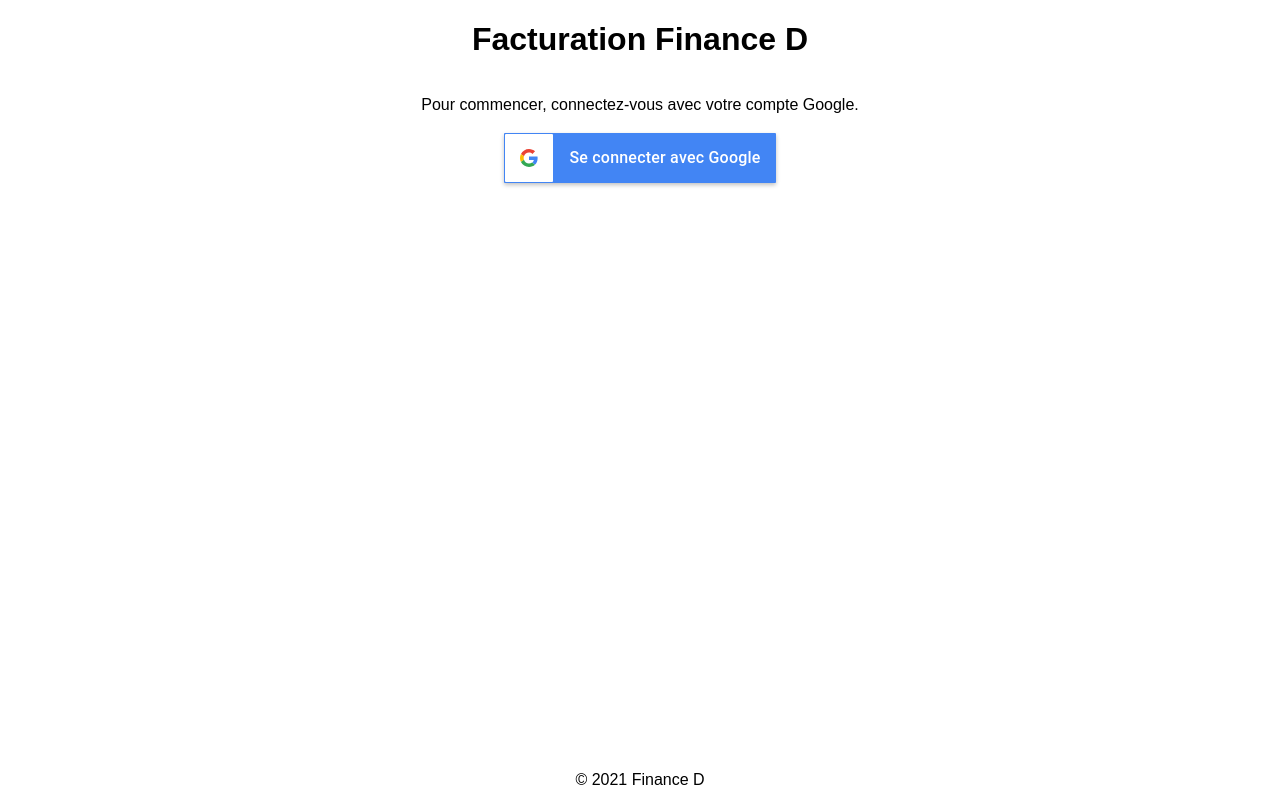
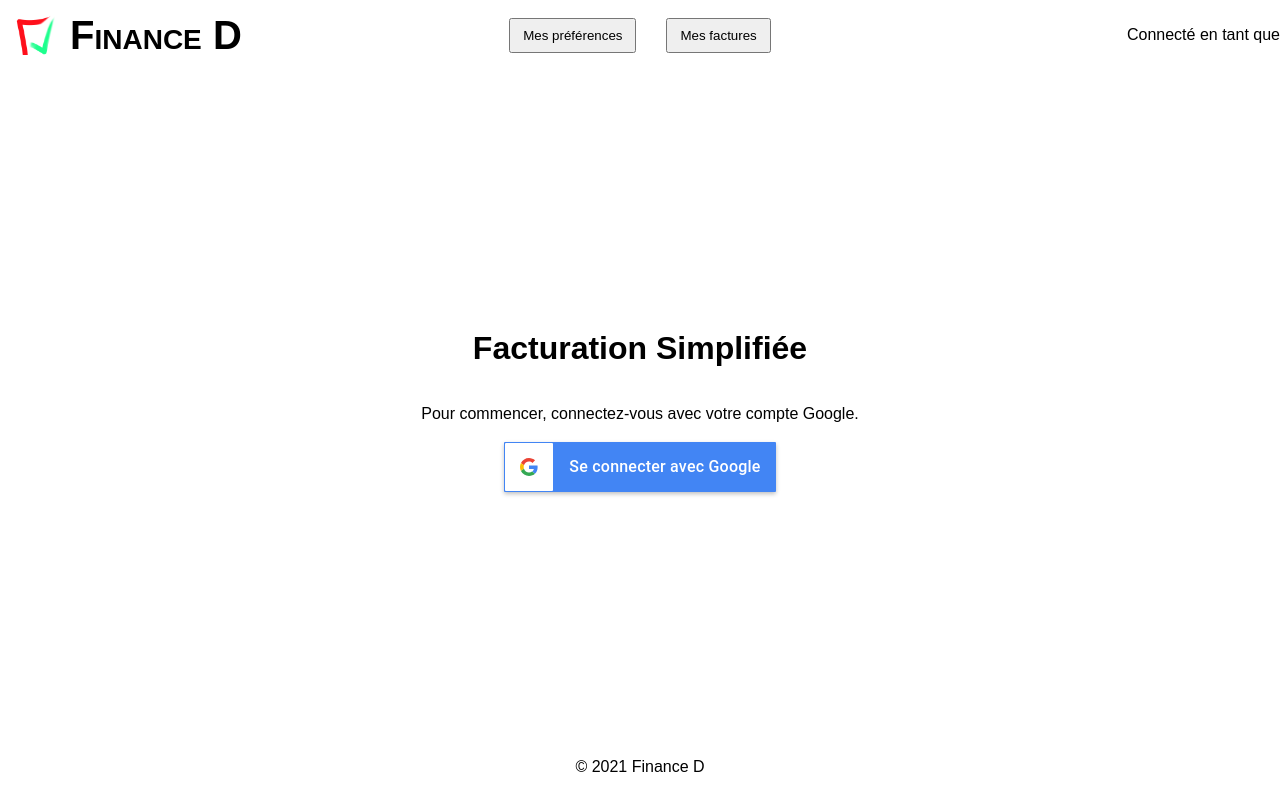
Before and after one commit to idurar/finance-d-invoicing-firebase, a website with bundled scripts: page public/index.html in a window 1280 px wide. Built offline with nearby package versions, Linux system fonts and the light colour scheme; some packages are replaced by stand-ins of ours; no server answers.

Commit message:
Trying to use a css grid for layout because with simple flex its too hard to align correctly and feels out of control.

```diff
--- a/public/index.html
+++ b/public/index.html
@@ -7,12 +7,40 @@
   <meta name='description' content='Web site created using create-snowpack-app' />
   <title>Finance D - Facturation</title>
 </head>
-<body class='flex-col'>
+
+<body>
 <noscript>You need to enable JavaScript to run this app.</noscript>
 <script type='module' src='/dist/index.js'></script>
 
-<div id='whenSignedOut' class='flex-col flex-center'>
-  <h1>Facturation Finance D</h1>
+<header class='no-select'>
+  <div class='header-left fd-logo-container flex-row flex-center'>
+    <img class='fd-logo' src='images/logo.png'
+         alt='' width='40' height='40'
+         style='width: 40px;height: 40px;margin: 15px;'>
+    <span class='fd-logo-text text-no-wrap'
+          style='font-size: 40px;font-weight: bold;font-variant: small-caps;'>
+      Finance D
+    </span>
+  </div>
+  <div class='header-center flex-row flex-center'>
+    <div class='my-preferences'>
+      <button id='my-preferences-btn'>Mes préférences</button>
+    </div>
+    <div class='my-invoices'>
+      <button id='my-invoices-btn'>Mes factures</button>
+    </div>
+  </div>
+  <div class='header-right flex-row flex-center'>
+    <div class='my-account flex-row flex-center'>
+      <p>Connecté en tant que <span id='authUserEmail'></span></p>
+      <button id='signOutBtn' style='display: none;'>Se déconnecter</button>
+    </div>
+  </div>
+</header>
+
+<main class='flex-col flex-center'>
+  <div id='whenSignedOut' class='flex-col flex-center' style='display: none;'>
+    <h1>Facturation Simplifiée</h1>
     <p>Pour commencer, connectez-vous avec votre compte Google.</p>
     <div id='signInBtn' class='googleSignInButton_ no-select'
          style='display: none;height:50px;'>
@@ -43,21 +71,6 @@
   </div>
 
   <div id='whenSignedIn' style='display: none;'>
-  <section id='app-menu__top' class='flex-row flex-space-between'>
-    <div class='flex-row'>
-      <div class='my-preferences'>
-        <button id='my-preferences-btn'>Mes préférences</button>
-      </div>
-      <div class='my-invoices'>
-        <button id='my-invoices-btn'>Mes factures</button>
-      </div>
-    </div>
-    <div class='my-account flex-row flex-center'>
-      <p>Connecté en tant que <span id='authUserEmail'></span></p>
-      <button id='signOutBtn' style='display: none;'>Se déconnecter</button>
-    </div>
-  </section>
-
     <section id='invoice' class='flex-col flex-center'>
       <div class='invoice-top flex-row'>
         <div class='invoice-client-name'>
@@ -82,12 +95,14 @@
       </div>
     </section>
 
-  <section id='app-menu__bottom' class='flex-row flex-center'>
+    <section id='appMenuBottom' class='flex-row flex-center'>
       <div class='save-btn'>
         <button id='save-btn'>ENREGISTRER</button>
       </div>
     </section>
   </div>
+</main>
+
 
 <footer class='flex-col flex-center'>
   <div>© <span id='copyright-year'></span> Finance D</div>
--- a/src/styles/index.css
+++ b/src/styles/index.css
@@ -3,17 +3,52 @@ body {
   font-family: Arial, sans-serif;
   margin: 0;
   padding: 0;
+
   height: 100vh;
-  justify-content: space-between;
+  display: grid;
+  grid-template-columns: 1fr;
+  grid-template-rows: 0.1fr 1fr 0.1fr;
+  grid-template-areas:
+    "header"
+    "main"
+    "footer"
+}
+
+header {
+  grid-area: header;
+  display: grid;
+  grid-template-columns: 1fr 1fr 1fr;
+  grid-template-rows: 70px;
+  grid-template-areas: "left center right";
+}
+
+.header-left {
+  grid-area: left;
+  justify-self: flex-start;
+}
+
+.header-center {
+  grid-area: center;
+}
+
+.header-right {
+  grid-area: right;
+  justify-self: flex-end;
+}
+
+main {
+  grid-area: main;
+  height: 100%;
+}
+
+footer {
+  grid-area: footer;
+  /*width: 100%;*/
+  padding: .67em;
 }
 
 section:not(:first-of-type) {
   margin-top: 50px;
-}
-
-footer {
-  /*width: 100%;*/
-  padding: .67em;
 }
 
 button {
@@ -36,24 +71,33 @@ button {
 .flex-center {
   align-items: center;
   justify-content: center;
+  text-align: center;
 }
 
 .flex-space-between {
   justify-content: space-between;
 }
 
+.flex-wrap {
+  flex-wrap: wrap;
+}
+
 .no-select {
   user-select: none;
 }
 
-#app-menu__top {
-  background-color: #039be5;
+.full-width {
+  width: 100%;
+}
+
+.text-no-wrap {
+  white-space: nowrap;
 }
 
 #invoice {
   background-color: #f0f0f0;
 }
 
-#app-menu__bottom {
+#appMenuBottom {
   background-color: #ffa100;
 }
```
Also changed, not shown: public/favicon.ico, public/images/logo.png (added), public/logo.svg (deleted). Lines whose indentation alone changed are shown as unchanged.
